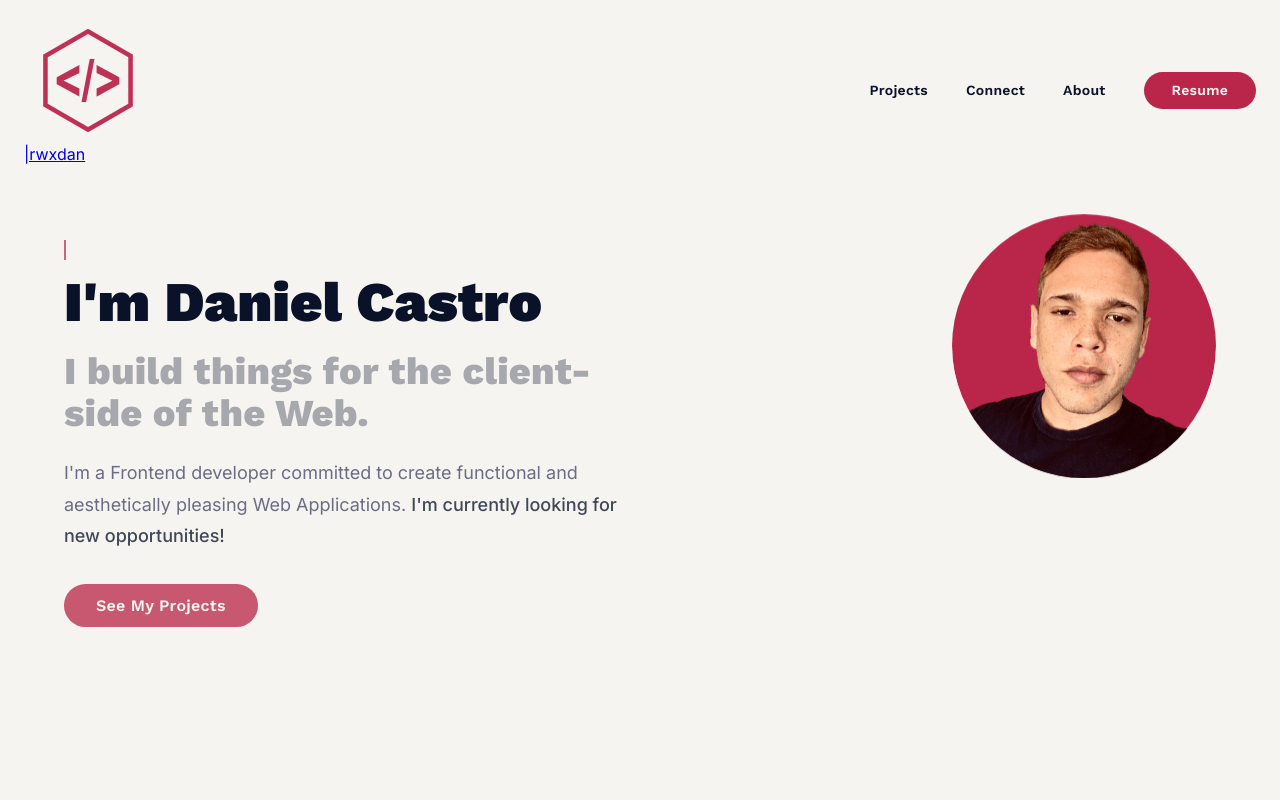
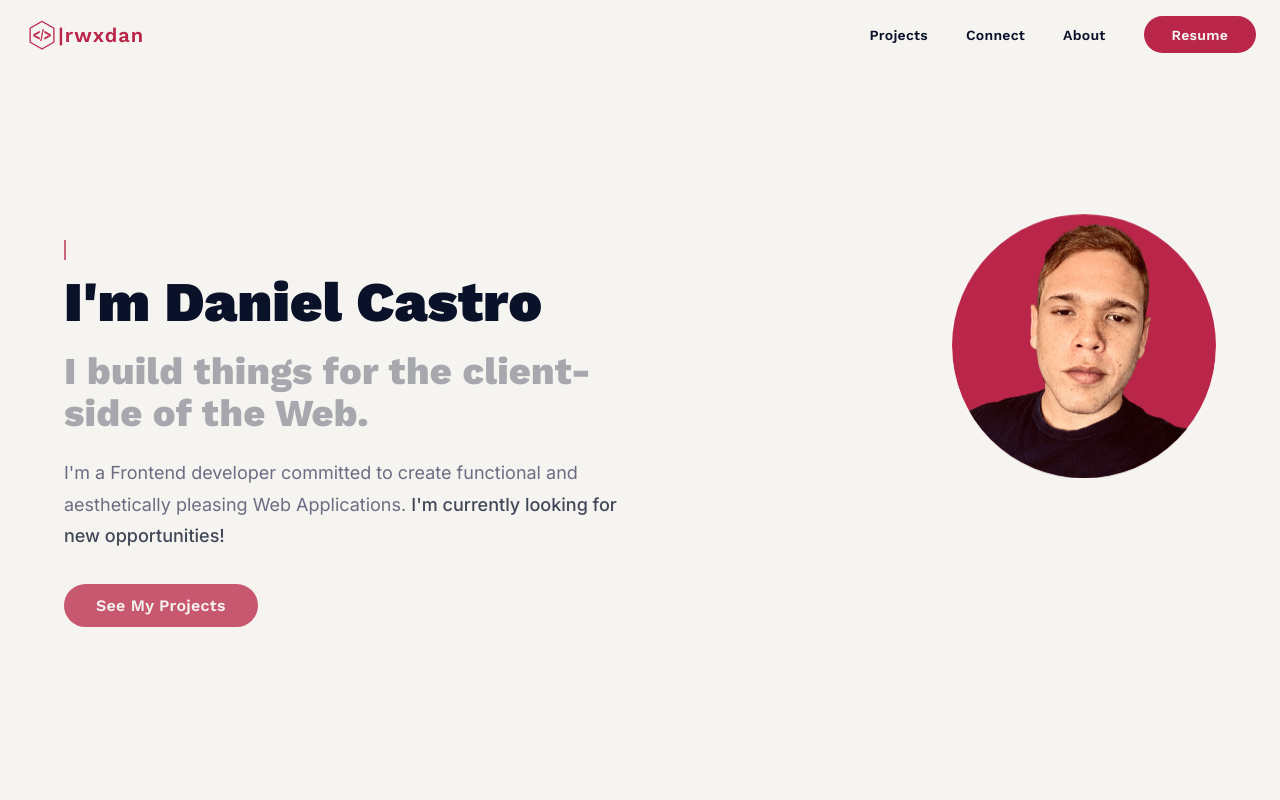
Before and after one commit to rwxdan/rwxdan.dev, a React (Vite) app: page / in a window 1280 px wide. Shown: the top 800 px of the page. Built offline with nearby package versions, Linux system fonts and the light colour scheme; a web font is replaced by a local one.

Commit message:
New
- Style "*logo" elements

```diff
--- a/src/components/Nav/nav.css
+++ b/src/components/Nav/nav.css
@@ -17,8 +17,24 @@
   box-shadow: 0 0 0.75em var(--neutral-450);
 }
 
-.nav-logo {
-  height: 1.75rem;
+.nav-logo-box {
+  display: flex;
+  align-items: center;
+  text-decoration: none;
+  color: var(--primary-600);
+}
+
+.nav-logo-icon {
+  height: 2.25rem;
+  display: inline-block;
+}
+
+.nav-logo-text {
+  font-size: var(--fs-xl);
+  font-family: var(--ff-sans-title);
+  font-weight: 600;
+  letter-spacing: 1px;
+  margin-left: -2px;
 }
 
 .nav-links-box {
@@ -82,9 +98,6 @@
     position: fixed;
     overflow: visible;
   }
-  .nav-logo {
-    height: 1.5rem;
-  }
 
   .nav-menu {
     display: block;
```
